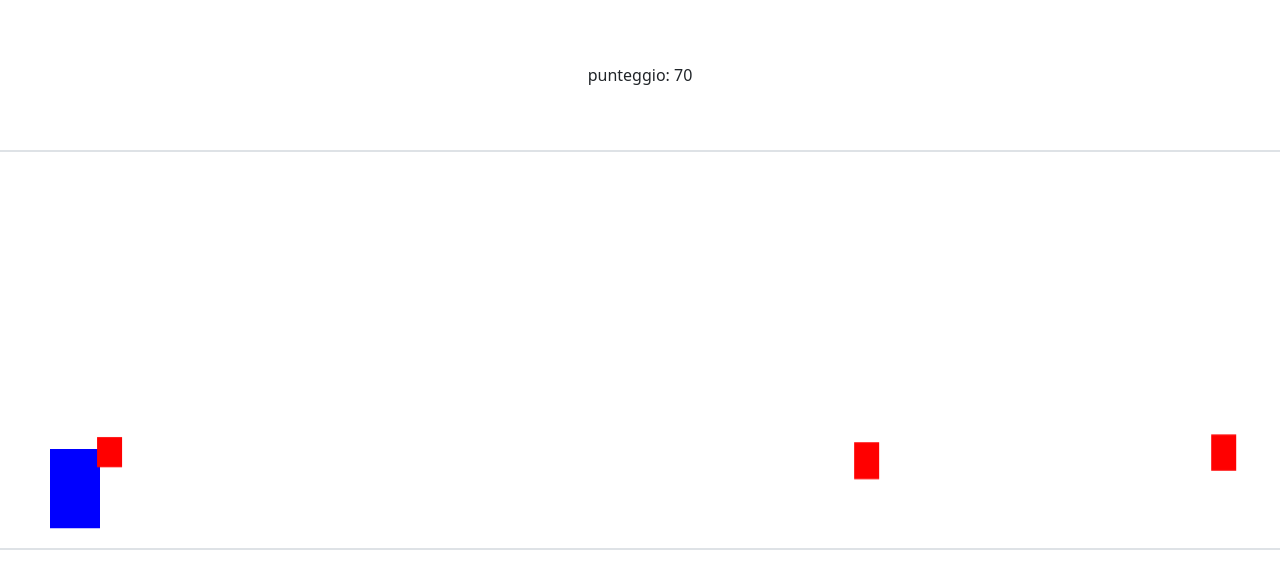
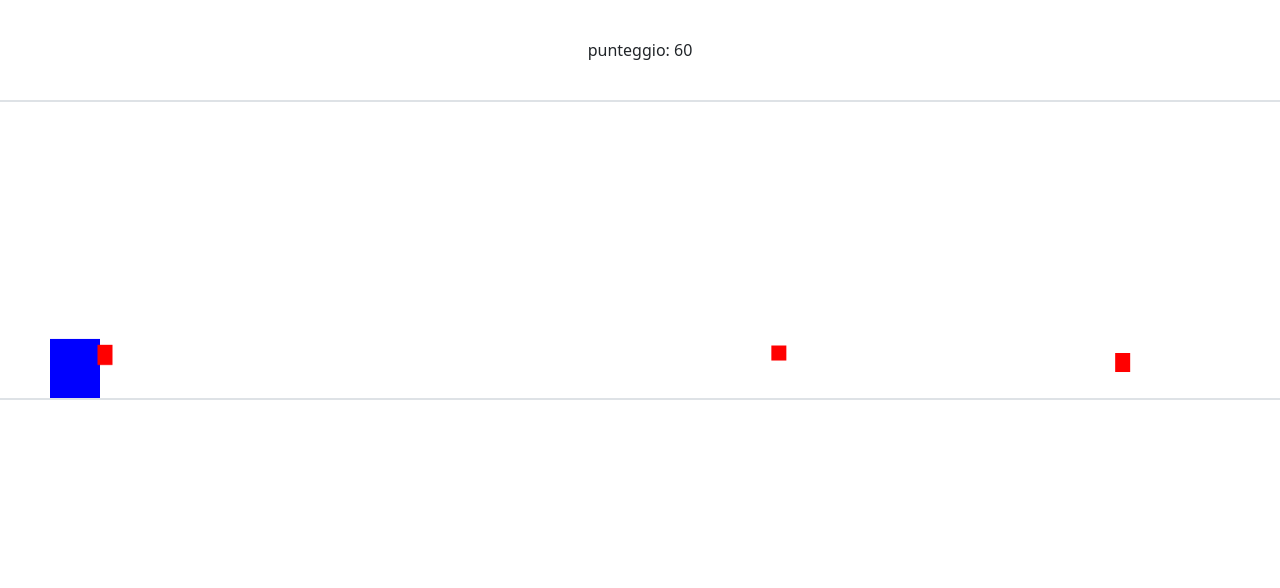
Before and after one commit to antonio-bit-1109/runningame, a website built with Vite: page index.html in a window 1280 px wide. Built offline with nearby package versions, Linux system fonts and the light colour scheme.

Commit message:
update terrain and obstacle mechanics; adjust ground level, obstacle generation, and CSS styles

```diff
--- a/index.html
+++ b/index.html
@@ -10,7 +10,7 @@
     <link rel="stylesheet" href="/src/style.css">
 </head>
 <body>
-<div class="min-vw-100 min-vh-100 d-flex flex-column" id="app">
+<div class="min-vw-100 d-flex flex-column" id="app">
     <div class="d-flex justify-content-center align-items-center" id="upperDiv"></div>
     <div class="d-flex justify-content-center" id="gameFrame"></div>
     <div id="lowerDiv"></div>
--- a/package.json
+++ b/package.json
@@ -4,7 +4,7 @@
   "version": "0.0.0",
   "type": "module",
   "scripts": {
-    "dev": "vite",
+    "dev": "vite --open",
     "build": "vite build",
     "preview": "vite preview"
   },
--- a/src/classes/BuildTerrain.ts
+++ b/src/classes/BuildTerrain.ts
@@ -11,10 +11,10 @@ export class buildTerrain {
 
     private gravity = 0.6;
     private jumpForce = -12;
-    private groundLevel = 300;
+    private groundLevel = 320;
     private obstacles = [];
-    // private obstacleTimer = 0;
-    // private obstacleInterval = 100;
+     private obstacleTimer = 0;
+     private obstacleInterval = 100;
     private isGameOver = false;
 
     private mainPlayer: IPLayerConfig = null;
@@ -23,7 +23,7 @@ export class buildTerrain {
     private obstacleColor = 'red';
     private timer = 0;
     private punteggio = 0;
-    private firstInteraction = true;
+    private intervalPunteggio = null;
 
 
     public mainPipeline() {
@@ -49,7 +49,7 @@ export class buildTerrain {
     }
 
     public incrementPunteggio() {
-        setInterval(() => {
+       this.intervalPunteggio = setInterval(() => {
             this.punteggio += 10;
             document.getElementById('divPunti').innerHTML = ` punteggio: ${this.punteggio}`;
         }, 1000)
@@ -171,15 +171,18 @@ export class buildTerrain {
 
         const loop = () => {
 
-            this.timer++
+            // this.timer++
+            this.obstacleTimer++
 
             if (this.isGameOver) {
                 console.log("GAME OVER IS TRUE!!!!")
+                this.interrompiPunteggio();
                 return;
             }
 
-            if (this.timer % 150 === 0 || this.timer % 373 === 0) {
+            if (this.obstacleTimer >= this.obstacleInterval) {
                 this.generateObstacle()
+                this.obstacleTimer = 0
             }
 
             // Pulisce tutto il canvas
@@ -233,14 +236,22 @@ export class buildTerrain {
 
     public generateObstacle() {
 
+        const groundPosition = this.groundLevel + 40;
+        const velocity = Math.random() * 15;
+
+
         const obstacle: IObstacle = {
-            height: 30 + Math.random() * 10,
-            width: 25,
-            y: this.groundLevel - Math.random() * 20,
-            x: this.canvas.width - Math.random() * 20,
-            velocity: 5
+            height: 20 + Math.random() * 10,
+            width: 15,
+            y: groundPosition - this.numeroInteroTraIntervalli(50 , 10),
+            x: this.canvas.width,
+            velocity: velocity
         }
         this.obstacles.push(obstacle)
+    }
+
+    public numeroInteroTraIntervalli(min: number, max: number): number {
+        return Math.floor(Math.random() * (max - min + 1)) + min;
     }
 
     public moveObstacle() {
@@ -279,4 +290,8 @@ export class buildTerrain {
     }
 
 
+    public interrompiPunteggio(){
+        clearInterval(this.intervalPunteggio)
+    }
+
 }
--- a/src/style.css
+++ b/src/style.css
@@ -14,9 +14,9 @@
 /*}*/
 
 .altezzaMain {
-    height: 400px;
+    height: 300px;
 }
 
 .altezzaSec {
-    height: 150px;
+    height: 100px;
 }
```
